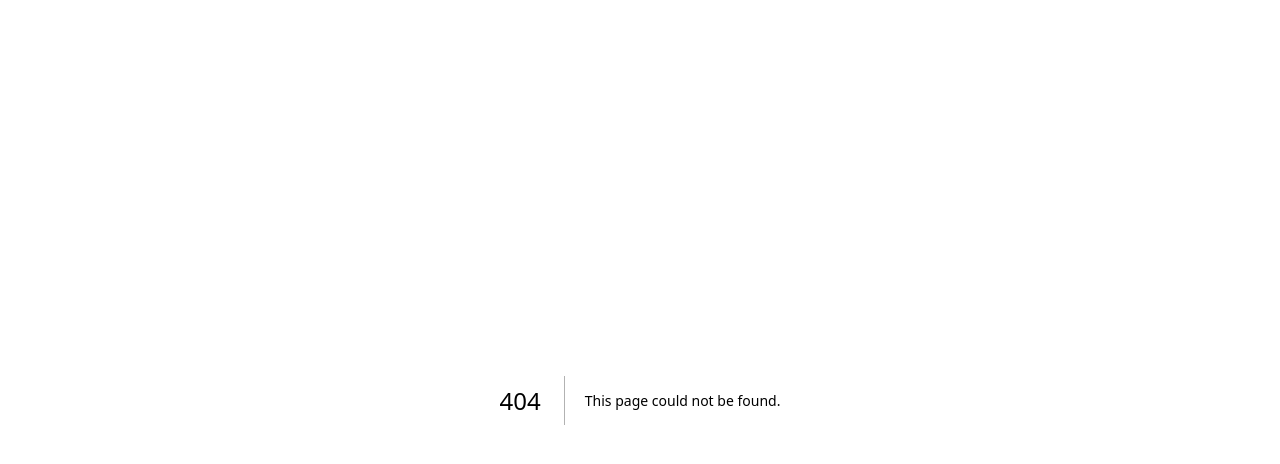
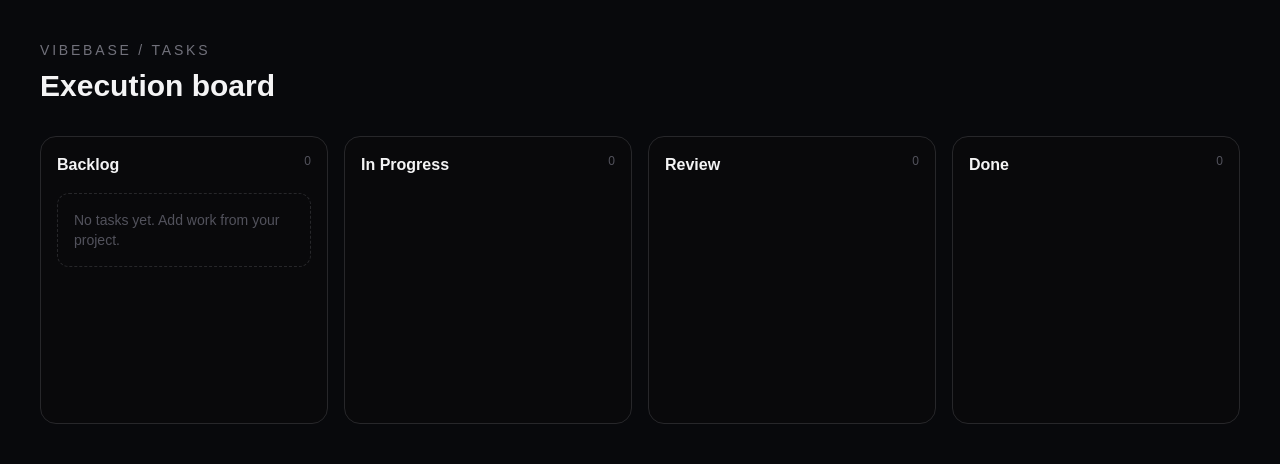
Before and after one commit to Yuhanin/VibeBase, a Next.js app: page /tasks in a window 1280 px wide. Before the commit this address had no page. Shown: the top 464 px of the page. Built offline with nearby package versions, Linux system fonts and the light colour scheme.

Commit message:
feat: add Kanban execution board

```diff
--- /dev/null
+++ b/app/tasks/page.tsx
@@ -0,0 +1,5 @@
+const columns = ['Backlog','In Progress','Review','Done']
+
+export default function TasksPage() {
+  return <main className="min-h-screen p-6 md:p-10"><div className="mx-auto max-w-7xl"><header className="mb-8"><p className="text-sm tracking-[.2em] text-zinc-500">VIBEBASE / TASKS</p><h1 className="mt-2 text-3xl font-bold">Execution board</h1></header><div className="grid gap-4 lg:grid-cols-4">{columns.map((column, i) => <section key={column} className="min-h-72 rounded-2xl border border-zinc-800 bg-zinc-950 p-4"><div className="flex justify-between"><h2 className="font-semibold">{column}</h2><span className="text-xs text-zinc-600">{i === 0 ? 0 : 0}</span></div>{i === 0 && <div className="mt-4 rounded-xl border border-dashed border-zinc-800 p-4 text-sm text-zinc-600">No tasks yet. Add work from your project.</div>}</section>)}</div></div></main>
+}
```
